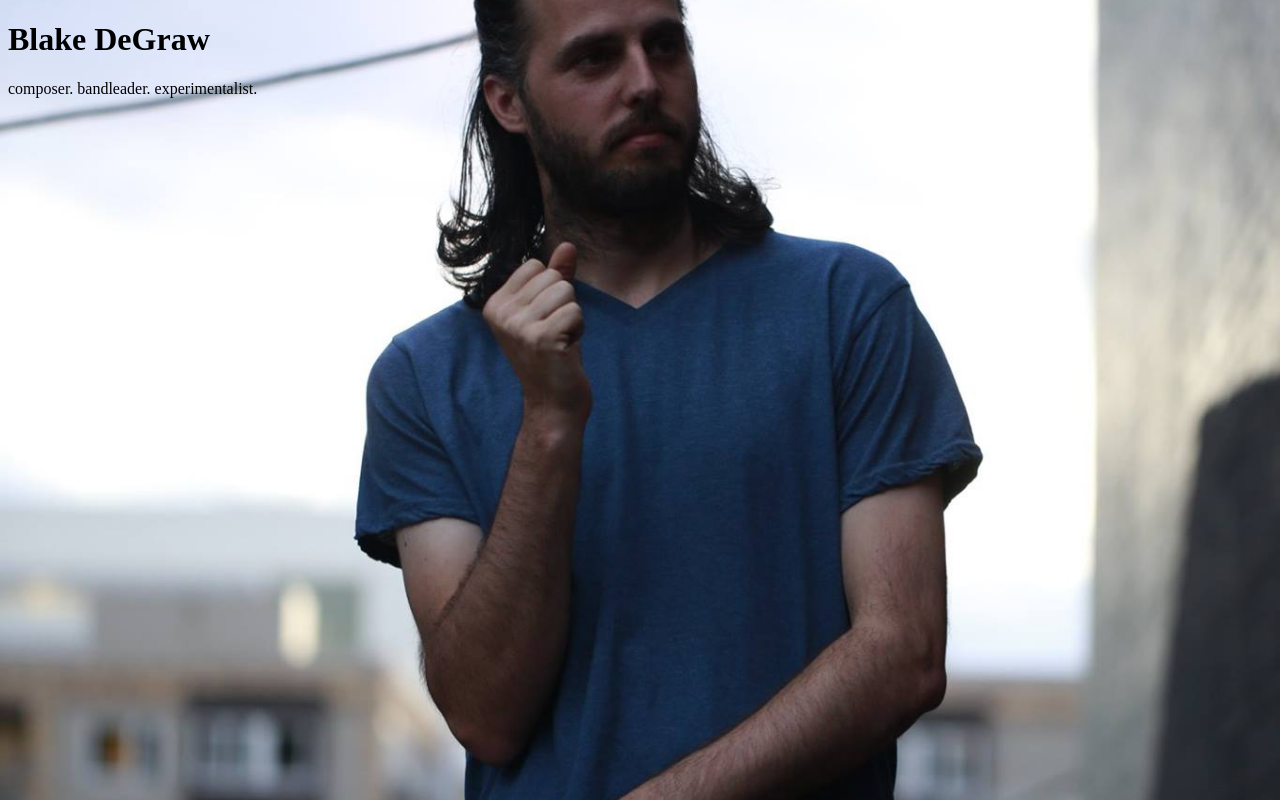
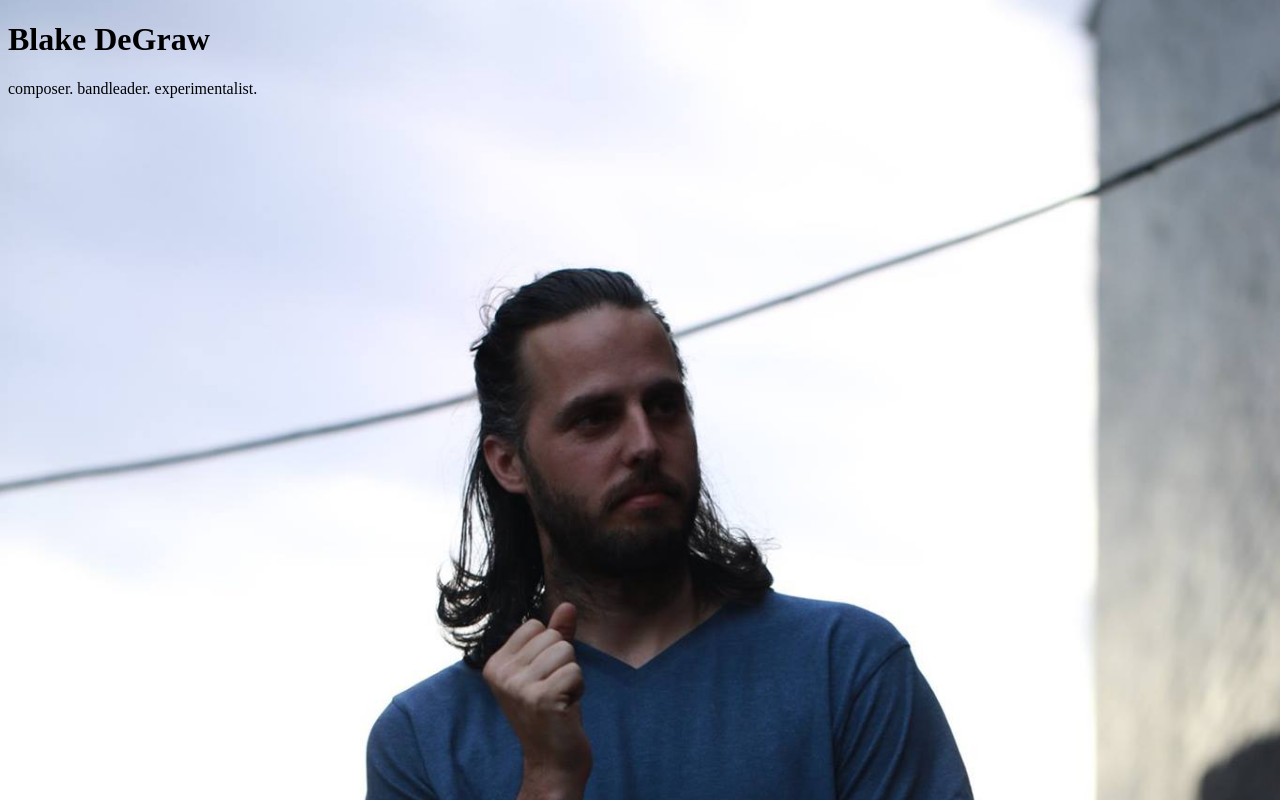
Before and after one commit to Blake-D/music-website-react, a React (Create React App) app: page / in a window 1280 px wide. Built offline with nearby package versions, Linux system fonts and the light colour scheme.

Commit message:
background image cropped correctly

```diff
--- a/src/styles.css
+++ b/src/styles.css
@@ -1,7 +1,7 @@
 html{
   height: 100%;
   background: url('./images/home_pic.jpg');
-  background-position: center;
+  background-position: 0 -200px;
   background-repeat: no-repeat;
   background-size: cover;
 }
```
